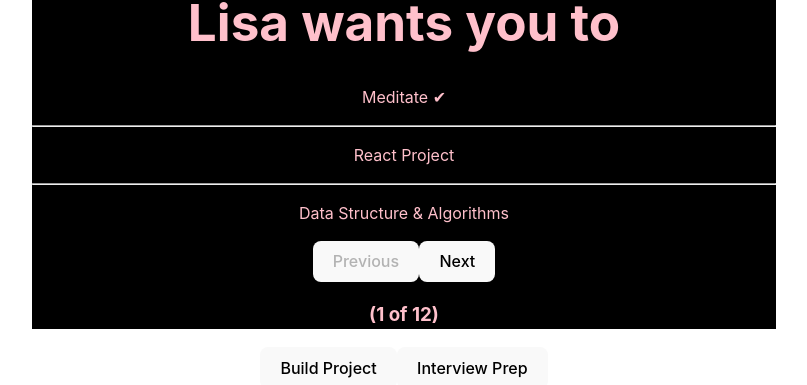
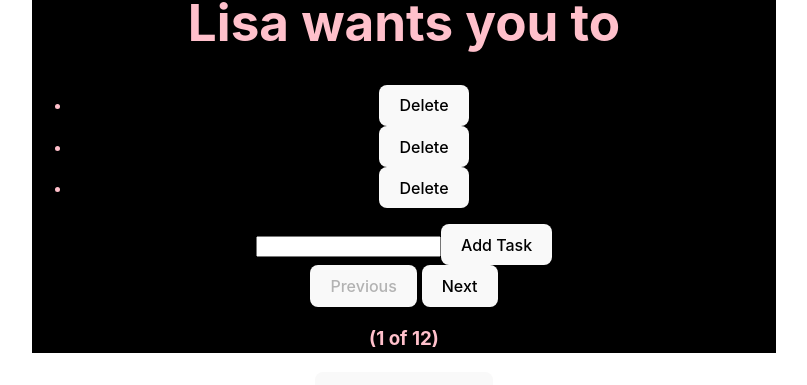
Before and after one commit to JCaiDev/BlackPink-Motivator, a React (Vite) app: page / in a window 1280 px wide. Shown: the part 559-944 px from the top of the page, without its empty margins (236-1043 px from the left). Built offline with nearby package versions, Linux system fonts and the light colour scheme.

Commit message:
added todolist

```diff
--- a/src/App.jsx
+++ b/src/App.jsx
@@ -24,10 +24,7 @@ export default function App() {
         <Clock time={new Date()} />
         <TodoList />
 
-        <Toolbar
-          buildProject={()=> alert('building!')}
-          interviewPrep={() => alert('DSA-ing!')}
-        />
+
         <Lightswitch />
         <CounterList />
       </div>
--- a/src/CounterList.jsx
+++ b/src/CounterList.jsx
@@ -34,6 +34,7 @@ export default function CounterList() {
     <ul>
       {counters.map((counter, i) => (
         <li key={i}>
+          {counter}{' '}
           <button onClick={() => {
             handleIncrementClick(i);
             }}>+1
@@ -43,7 +44,6 @@ export default function CounterList() {
             handleDecreaseClick(i);
             }}>-1
           </button>
-          {' '}{counter}
         </li>
       ))}
     </ul>
--- a/src/ToDoList.jsx
+++ b/src/ToDoList.jsx
@@ -1,9 +1,6 @@
-import React, { Fragment } from "react";
-import { useState } from 'react';
+
 import { blackPinkList } from "./data";
-
-
-
+import React, { useState} from 'react'
 
 
 
@@ -15,17 +12,9 @@ export default function TodoList() {
         }
     }
 
-    const todos = [{
-        task: 'Meditate',
-        isComplete: true
-    },{
-        task: 'React Project',
-        isComplete: false
-    } , {
-        task: 'Data Structure & Algorithms',
-        isComplete: false
-    }]
 
+
+    //Picture Carousel
     const [index, setIndex] = useState(0)
     const [showMore, setShowMore] = useState(false)
 
@@ -47,15 +36,49 @@ export default function TodoList() {
         setShowMore(!showMore)
     }
 
-
     let blackPink = blackPinkList[index]
 
-    const [isSent, setIsSent] = useState(false);
+    //To-do-List
+    const todos = [
+        { id: 0, task: 'Meditate', isComplete: false },
+        { id: 1, task: 'React Project', isComplete: false },
+        { id: 2, task: 'Data Structure & Algorithms', isComplete: false }
+    ]
+
+    const [tasks, setTasks] = useState(todos)
+    const [taskText, setTaskText] = useState('')
+
+    // add task
+    const addTask = () => {
+        if (taskText.trim() !== "") {
+            const newTask = {
+                id: Date.now(),
+                task: taskText.trim(),
+                isComplete: false
+            };
+            setTasks([...tasks, newTask])
+            setTaskText('')
+        }
+    }
+
+    // toggle task completion
+    const toggleTaskCompletion = (id) => {
+        const updatedTasks = tasks.map((task) =>
+            task.id === id ? {
+                ...task,
+                isComplete: !task.isComplete
+            } : task
+        );
+        setTasks(updatedTasks)
+    }
 
 
-    if (isSent) {
-        return <h1>You are currently working on {task}</h1>
+    // delete task
+    const deleteTask = (id) => {
+        const updatedTasks = tasks.filter(task => task.id !== id);
+        setTasks(updatedTasks)
     }
+
 
     return (
       <div style={page.theme}>
@@ -70,19 +93,35 @@ export default function TodoList() {
 
         <h1>{blackPink.name} wants you to</h1>
 
-        <article>
-            {todos.map((todo, i)=>
-                <Fragment key ={i}>
-                    {i > 0 && <hr />}
-                    <p>
-                        {todo.task} {todo.isComplete && ' ✔' }
-                    </p>
-                </Fragment>
-            )}
+
+        <div className="Todo-list">
+        <ul>
+            {tasks.map((task) => (
+                <li
+                    key={task.id}
+                    style={{ textDecoration: task.isComplete ? 'line-through' : 'none' }}
+                >
+                    <span onClick={() => toggleTaskCompletion(task.id)}>{task.text}</span>
+                    <button onClick={() => deleteTask(task.id)}>Delete</button>
+                </li>
+            ))}
+        </ul>
+            <input
+                type='text'
+                value={taskText}
+                onChange={e => setTaskText(e.target.value)}
+            />
+
+            <button onClick={addTask}>
+                Add Task
+            </button>
+        </div>
+
 
         <button onClick={handlePrevClick} disabled={!hasPrev}>
             Previous
         </button>
+        {' '}
         <button onClick={handleNextClick} disabled={!hasNext}>
             Next
         </button>
@@ -92,7 +131,7 @@ export default function TodoList() {
         </h3>
 
 
-        </article>
+
 
       </div>
     );
```
Also changed, not shown: src/App.css (line endings or trailing spaces).
